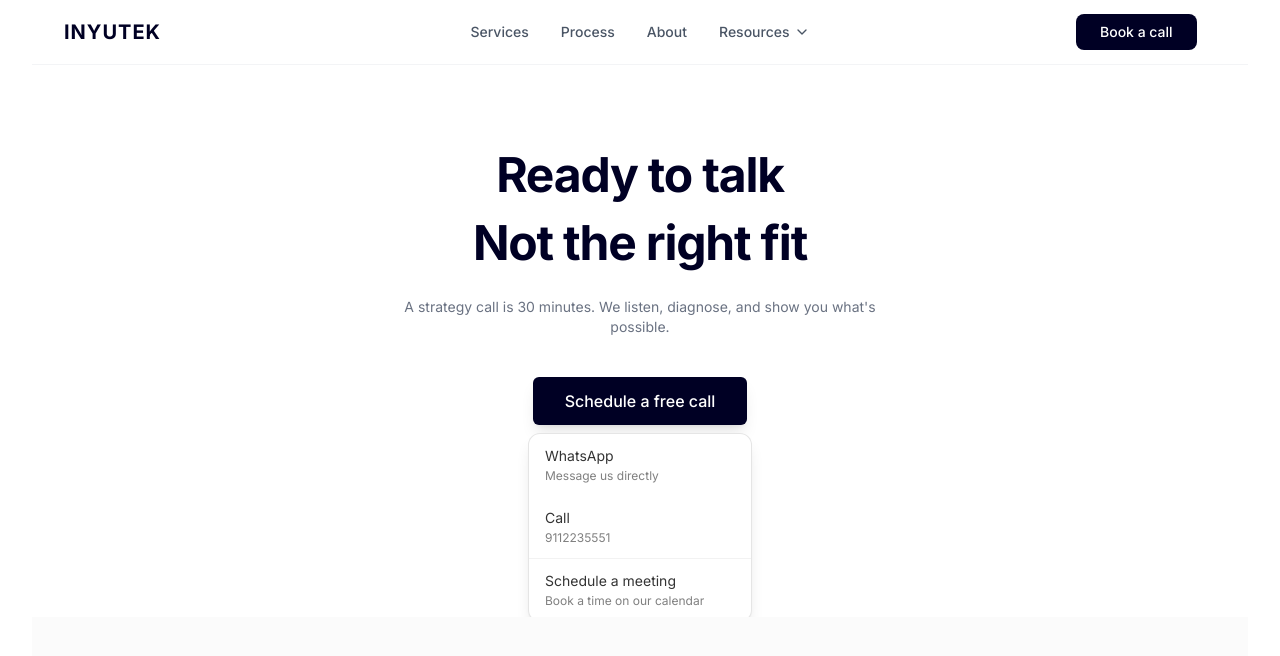
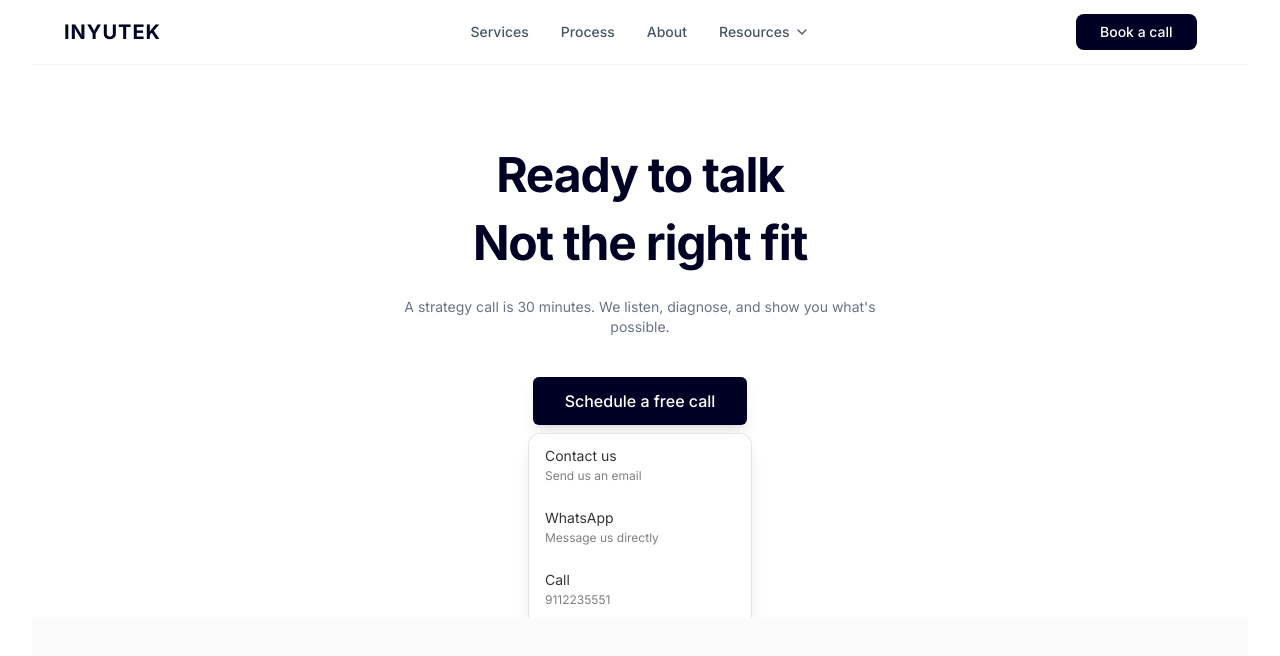
Before and after one commit to inyutek/New_Inyutek, a Next.js app: page / in a window 1280 px wide. Both pictures are taken after a click on the button "Schedule a free call". Shown: the part 8238-8894 px from the top of the page. Built offline with nearby package versions, Linux system fonts and the light colour scheme.

Commit message:
contact us add

```diff
--- a/components/sections/CTASection.tsx
+++ b/components/sections/CTASection.tsx
@@ -91,6 +91,16 @@ export function CTASection() {
 
                         {open && (
                             <div className="absolute left-1/2 -translate-x-1/2 top-full mt-2 w-56 rounded-xl border border-black/10 bg-white shadow-lg overflow-hidden z-50 text-left">
+                                <div
+                                    onClick={() => setOpen(false)}
+                                    className="block px-4 py-3 text-sm text-black/80 hover:bg-black/5 cursor-pointer"
+                                >
+                                    Contact us
+                                    <div className="text-xs text-black/50 mt-0.5">
+                                        Send us an email
+                                    </div>
+                                </div>
+
                                 <a
                                     href={WHATSAPP_LINK}
                                     target="_blank"
```
